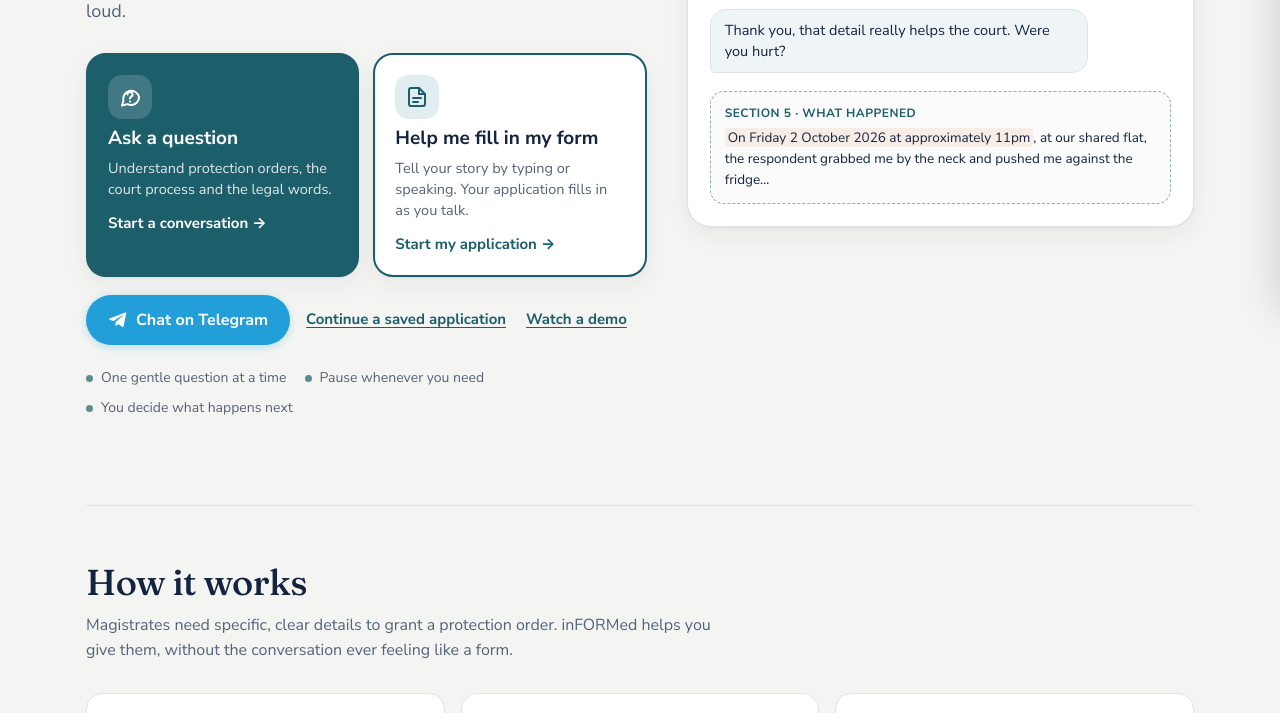
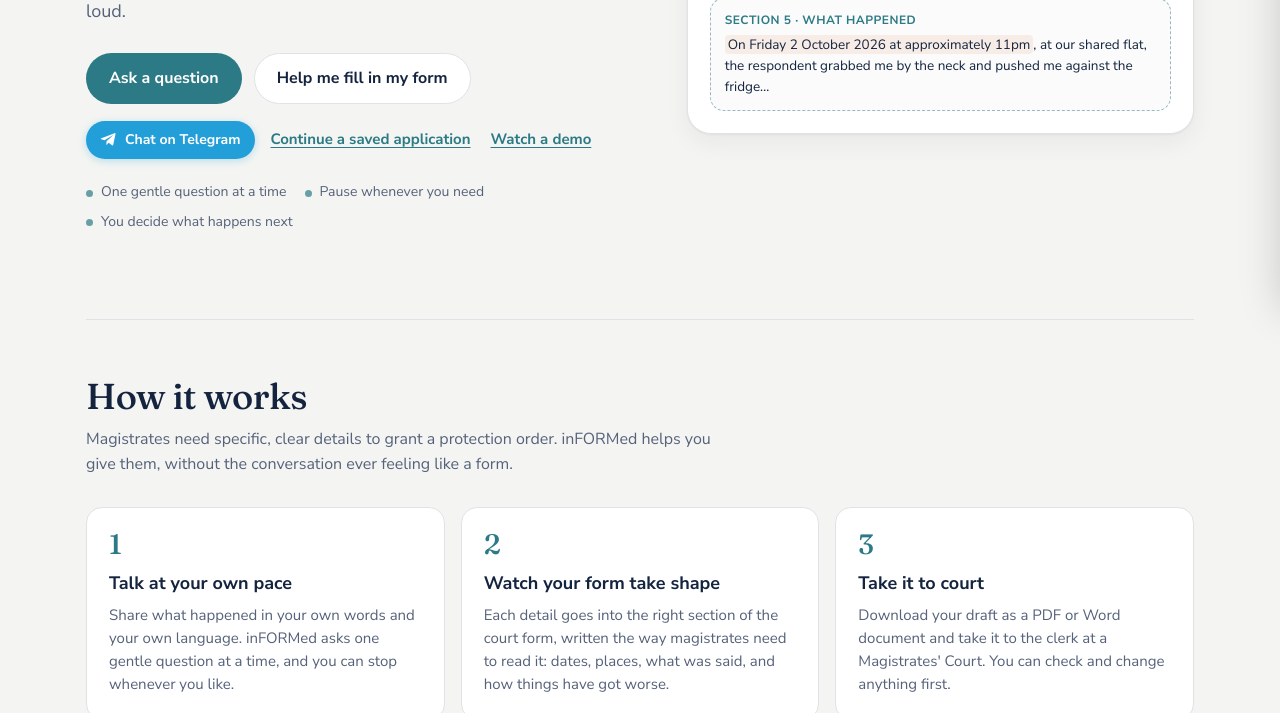
Before and after one commit to zione-grit/inFORMed, a website: page public/index.html in a window 1280 px wide. Shown: the part 490-1203 px from the top of the page. Drawn offline with Linux system fonts and the light colour scheme.

Commit message:
Normal buttons, lighter colours

```diff
--- a/public/index.html
+++ b/public/index.html
@@ -5,7 +5,8 @@
 <meta name="viewport" content="width=device-width, initial-scale=1, viewport-fit=cover">
 <title>inFORMed · Protection order support</title>
 <meta name="description" content="inFORMed helps you prepare a protection order application through a calm, private conversation. Powered by GRIT (Gender Rights in Tech).">
-<meta name="theme-color" content="#1D5E6B">
+<meta name="theme-color" content="#2B7A86">
+<meta name="color-scheme" content="light">
 <link rel="icon" type="image/png" href="/grit-logo.png">
 <link rel="preconnect" href="https://fonts.googleapis.com">
 <link rel="preconnect" href="https://fonts.gstatic.com" crossorigin>
@@ -14,21 +15,13 @@
 :root{
   /* Brand tokens, taken from the GRIT logo: navy, teal and indigo */
   --bg:#F4F5F2; --surface:#FFFFFF; --surface-2:#FAFBFA; --ink:#14243F; --soft:#56627A; --faint:#8790A0;
-  --line:#DFE3E6; --primary:#1D5E6B; --primary-2:#257382; --primary-ink:#FFFFFF; --tint:#E1EDEF; --tint-2:#EFF5F6;
+  --line:#DFE3E6; --primary:#2B7A86; --primary-2:#33899A; --primary-ink:#FFFFFF; --tint:#E4F0F2; --tint-2:#F1F7F8;
   --accent:#4B4296; --accent-tint:#ECEAF6; --warm:#C9805F; --warm-tint:#F8EDE6;
   --danger:#A8322A; --danger-tint:#FBEDEB; --ok:#3F8A5F;
   --shadow:0 1px 2px rgba(30,42,43,.05),0 8px 24px rgba(30,42,43,.06);
   --r:16px; --r-sm:10px;
   --serif:'Fraunces',Georgia,'Times New Roman',serif;
   --sans:'Nunito Sans',system-ui,-apple-system,'Segoe UI',Roboto,sans-serif;
-}
-@media (prefers-color-scheme: dark){
-  :root:not([data-theme="light"]){
-    --bg:#141B1C; --surface:#1B2425; --surface-2:#18201F; --ink:#E8EEEC; --soft:#A7B4B2; --faint:#7D8B89;
-    --line:#2B3738; --primary:#5FB3A9; --primary-2:#7CC5BC; --primary-ink:#0E1716; --tint:#1F3331; --tint-2:#1A2928;
-    --accent:#ABA4EA; --accent-tint:#24223A; --warm:#E0A487; --warm-tint:#33251F;
-    --danger:#F08A80; --danger-tint:#3A1E1B; --ok:#7CC79A; --shadow:0 1px 2px rgba(0,0,0,.3),0 8px 24px rgba(0,0,0,.25);
-  }
 }
 :root[data-theme="dark"]{
   --bg:#141B1C; --surface:#1B2425; --surface-2:#18201F; --ink:#E8EEEC; --soft:#A7B4B2; --faint:#7D8B89;
@@ -108,7 +101,7 @@ a{color:var(--primary)}
 .start-card.primary .ic{background:rgba(255,255,255,.16);color:var(--primary-ink)}
 .start-card.primary span.d{color:color-mix(in srgb,var(--primary-ink) 85%,transparent)}
 .start-card.primary .go{color:var(--primary-ink)}
-.alt-row{display:flex;flex-wrap:wrap;align-items:center;gap:12px}
+.alt-row{display:flex;flex-wrap:wrap;align-items:center;gap:12px;margin-top:16px}
 .linkbtn{background:none;border:0;color:var(--primary);font-weight:700;font-size:15px;cursor:pointer;text-decoration:underline;text-underline-offset:3px;padding:8px 4px}
 .alsotg{margin-top:16px;font-size:15px;color:var(--soft);display:flex;align-items:center;gap:10px;flex-wrap:wrap}
 .pv-open{display:inline-flex;align-items:center;gap:6px}
@@ -370,7 +363,7 @@ body.in-app .app{height:calc(100dvh - var(--toph,58px))}
 <body>
 
 <header class="top"><div class="in">
-  <button class="brand" id="toHome" aria-label="inFORMed home"><picture class="mark"><source srcset="/grit-logo-white.png" media="(prefers-color-scheme: dark)"><img src="/grit-logo.png" alt="GRIT"></picture><span class="word">in<b>FORM</b>ed</span></button>
+  <button class="brand" id="toHome" aria-label="inFORMed home"><picture class="mark"><img src="/grit-logo.png" alt="GRIT"></picture><span class="word">in<b>FORM</b>ed</span></button>
   <span class="spacer"></span>
   <button class="ghost hide-sm" id="openSources" hidden>Sources (developer view)</button>
   <a class="tg" href="https://t.me/inFORMed_grit_bot" target="_blank" rel="noopener" title="Chat with inFORMed on Telegram" aria-label="Chat with inFORMed on Telegram"><svg viewBox="0 0 24 24" fill="currentColor" aria-hidden="true"><path d="M21.9 4.3 18.7 19.4c-.2 1-.9 1.3-1.7.8l-4.8-3.5-2.3 2.2c-.3.3-.5.5-1 .5l.3-4.9 8.9-8c.4-.3-.1-.5-.6-.2L6.5 13.2l-4.7-1.5c-1-.3-1-1 .2-1.5L20.5 3c.9-.3 1.6.2 1.4 1.3z"/></svg><span class="tgl">Telegram</span></a>
@@ -386,22 +379,12 @@ body.in-app .app{height:calc(100dvh - var(--toph,58px))}
       <span class="eyebrow">Protection order support · South Africa</span>
       <h1>Understand protection orders, and <em>tell your story</em> in your own words.</h1>
       <p class="lede">Ask anything about protection orders, or get help preparing your application in a calm conversation. Type, or simply tell your story out loud.</p>
-      <div class="starts">
-        <button class="start-card primary" id="startAsk">
-          <span class="ic"><svg viewBox="0 0 24 24" fill="none" stroke="currentColor" stroke-width="2" stroke-linecap="round" stroke-linejoin="round"><path d="M21 12a8 8 0 0 1-11.6 7.1L4 20.5l1.4-4.8A8 8 0 1 1 21 12z"/><path d="M9.5 9.5a2.5 2.5 0 1 1 3.5 2.3c-.6.3-1 .8-1 1.5v.2M12 16.5h.01"/></svg></span>
-          <strong>Ask a question</strong>
-          <span class="d">Understand protection orders, the court process and the legal words.</span>
-          <span class="go">Start a conversation &rarr;</span>
-        </button>
-        <button class="start-card" id="startFill">
-          <span class="ic"><svg viewBox="0 0 24 24" fill="none" stroke="currentColor" stroke-width="2" stroke-linecap="round" stroke-linejoin="round"><path d="M14 3H6a2 2 0 0 0-2 2v14a2 2 0 0 0 2 2h12a2 2 0 0 0 2-2V9z"/><path d="M14 3v6h6M8 13h8M8 17h5"/></svg></span>
-          <strong>Help me fill in my form</strong>
-          <span class="d">Tell your story by typing or speaking. Your application fills in as you talk.</span>
-          <span class="go">Start my application &rarr;</span>
-        </button>
+      <div class="ctas">
+        <button class="btn primary" id="startAsk">Ask a question</button>
+        <button class="btn secondary" id="startFill">Help me fill in my form</button>
       </div>
       <div class="alt-row">
-        <a class="tg big" href="https://t.me/inFORMed_grit_bot" target="_blank" rel="noopener"><svg viewBox="0 0 24 24" fill="currentColor" aria-hidden="true"><path d="M21.9 4.3 18.7 19.4c-.2 1-.9 1.3-1.7.8l-4.8-3.5-2.3 2.2c-.3.3-.5.5-1 .5l.3-4.9 8.9-8c.4-.3-.1-.5-.6-.2L6.5 13.2l-4.7-1.5c-1-.3-1-1 .2-1.5L20.5 3c.9-.3 1.6.2 1.4 1.3z"/></svg><span>Chat on Telegram</span></a>
+        <a class="tg" href="https://t.me/inFORMed_grit_bot" target="_blank" rel="noopener"><svg viewBox="0 0 24 24" fill="currentColor" aria-hidden="true"><path d="M21.9 4.3 18.7 19.4c-.2 1-.9 1.3-1.7.8l-4.8-3.5-2.3 2.2c-.3.3-.5.5-1 .5l.3-4.9 8.9-8c.4-.3-.1-.5-.6-.2L6.5 13.2l-4.7-1.5c-1-.3-1-1 .2-1.5L20.5 3c.9-.3 1.6.2 1.4 1.3z"/></svg><span>Chat on Telegram</span></a>
         <button class="linkbtn" id="openSaved">Continue a saved application</button>
         <button class="linkbtn" id="startDemo">Watch a demo</button>
       </div>
@@ -533,7 +516,7 @@ body.in-app .app{height:calc(100dvh - var(--toph,58px))}
 <div class="scrim" id="scrim"></div>
 
 <footer class="foot" id="foot">
-  <picture class="flogo"><source srcset="/grit-logo-white.png" media="(prefers-color-scheme: dark)"><img src="/grit-logo.png" alt="GRIT, Gender Rights in Tech"></picture>
+  <picture class="flogo"><img src="/grit-logo.png" alt="GRIT, Gender Rights in Tech"></picture>
   <p class="pw">Powered by <b>GRIT</b> · Gender Rights in Tech</p>
   <p>Demo prototype. inFORMed helps you prepare a draft application. It is not legal advice and does not replace the court clerk or a lawyer.</p>
 </footer>
```
Also changed, not shown: 1 other file.
